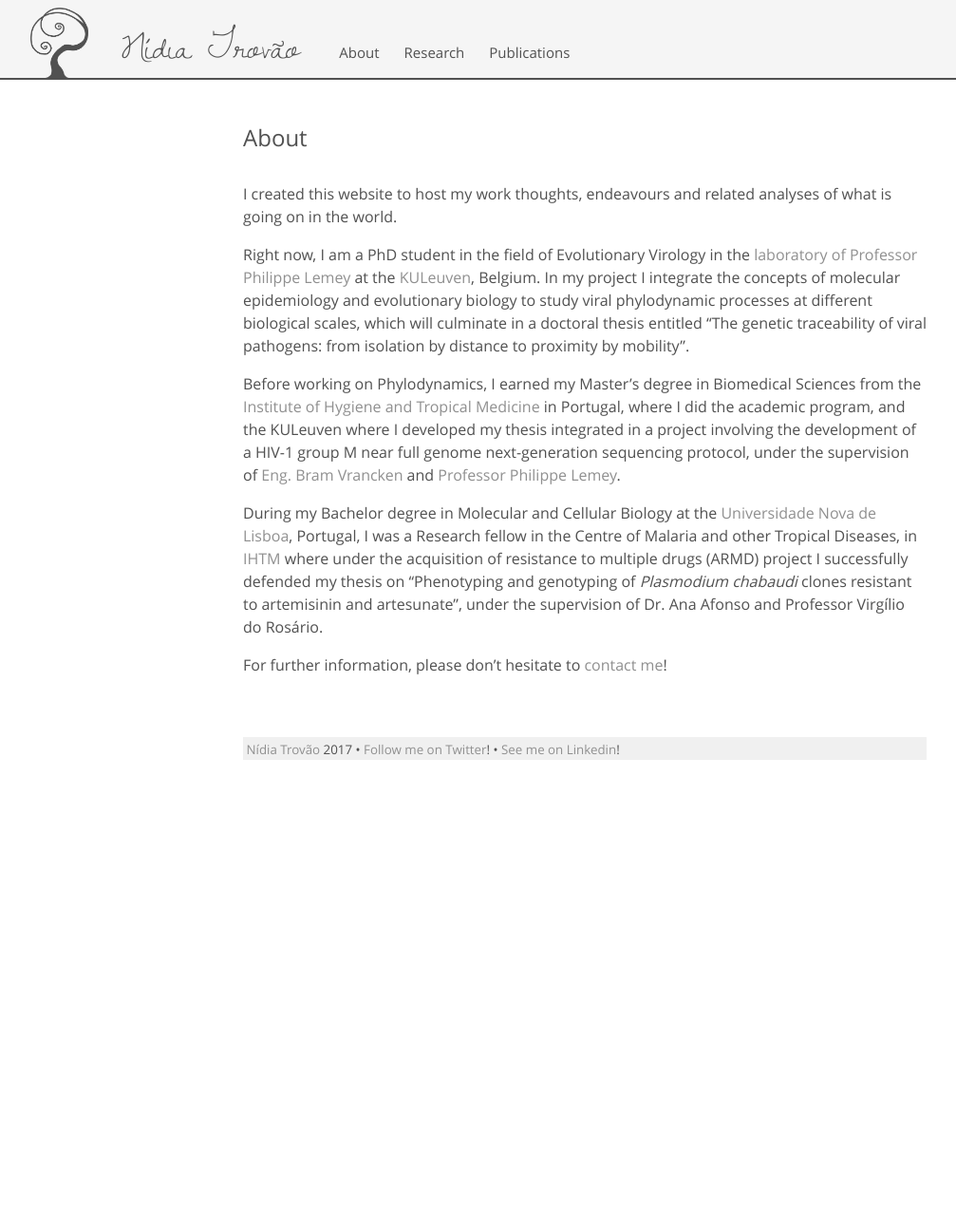
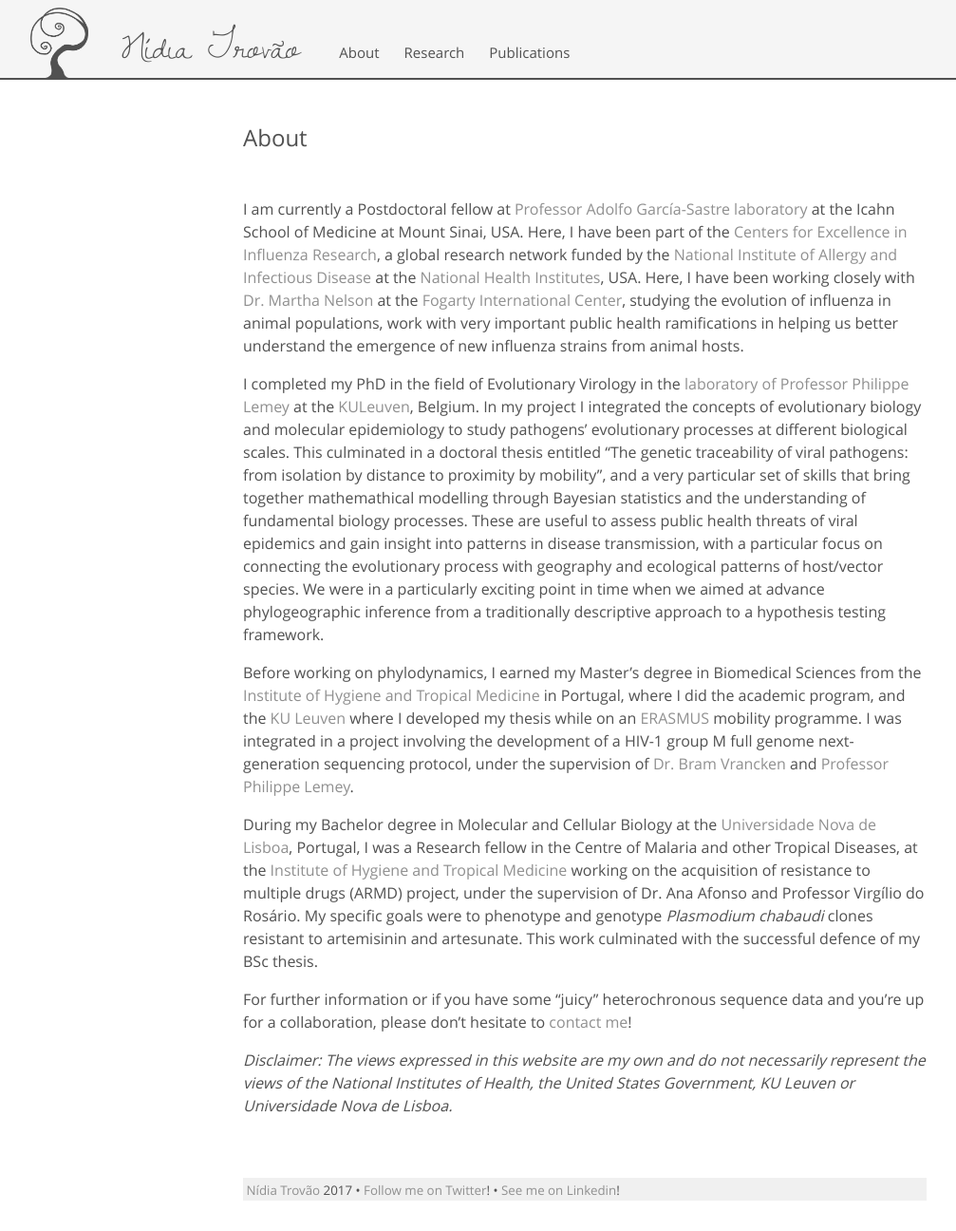
Before and after one commit to nidiatrovao/nidiatrovao.github.io, a Jekyll site: the page built from about.md, in a window 1280 px wide. Shown: the whole page at 95% size, without its empty margins (24-1031 px from the left). Built offline with Jekyll 4.4.1, drawn with Linux system fonts in a browser that asks for light colours; before the commit the page ends 900 px from its top, so only the background shows below that.

Commit message:
Update about.md
-update on postdoc

```diff
--- a/about.md
+++ b/about.md
@@ -3,12 +3,17 @@
 title: About
 ---
 <br>
-I created this website to host my work thoughts, endeavours and related analyses of what is going on in the world.
 
-Right now, I am a PhD student in the field of Evolutionary Virology in the [laboratory of Professor Philippe Lemey](http://rega.kuleuven.be/cev/ecv) at the [KULeuven](http://www.kuleuven.be/english), Belgium. In my project I integrate the concepts of molecular epidemiology and evolutionary biology to study viral phylodynamic processes at different biological scales, which will culminate in a doctoral thesis entitled "The genetic traceability of viral pathogens: from isolation by distance to proximity by mobility".
+I am currently a Postdoctoral fellow at [Professor Adolfo García-Sastre laboratory](http://labs.icahn.mssm.edu/garcia-sastre/) at the Icahn School of Medicine at Mount Sinai, USA. Here, I have been part of the [Centers for Excellence in Influenza Research](http://www.niaidceirs.org/), a global research network funded by the [National Institute of Allergy and Infectious Disease](https://www.niaid.nih.gov/) at the [National Health Institutes](https://www.nih.gov/), USA. Here, I have been working closely with [Dr. Martha Nelson](http://misms.net/staff/martha-nelson/) at the [Fogarty International Center](https://www.fic.nih.gov/Pages/Default.aspx), studying the evolution of influenza in animal populations, work with very important public health ramifications in helping us better understand the emergence of new influenza strains from animal hosts.
 
-Before working on Phylodynamics, I earned my Master's degree in Biomedical Sciences from the [Institute of Hygiene and Tropical Medicine](http://www.ihmt.unl.pt/) in Portugal, where I did the academic program, and the KULeuven where I developed my thesis integrated in a project involving the development of a HIV-1 group M near full genome next-generation sequencing protocol, under the supervision of [Eng. Bram Vrancken](https://rega.kuleuven.be/cev/ecv/lab-members/BramVrancken.html) and [Professor Philippe Lemey](https://rega.kuleuven.be/cev/ecv/lab-members/PhilippeLemey.html).
+I completed my PhD in the field of Evolutionary Virology in the [laboratory of Professor Philippe Lemey](http://rega.kuleuven.be/cev/ecv) at the [KULeuven](http://www.kuleuven.be/english), Belgium. In my project I integrated the concepts of evolutionary biology and molecular epidemiology to study pathogens' evolutionary processes at different biological scales. This culminated in a doctoral thesis entitled "The genetic traceability of viral pathogens: from isolation by distance to proximity by mobility", and a very particular set of skills that bring together mathemathical modelling through Bayesian statistics and the understanding of fundamental biology processes. These are useful to assess public health threats of viral epidemics and gain insight into patterns in disease transmission, with a particular focus on connecting the evolutionary process with geography and ecological patterns of host/vector species. We were in a particularly  exciting point in time when we aimed at advance phylogeographic inference from a traditionally descriptive approach to a hypothesis testing framework.
 
-During my Bachelor degree in Molecular and Cellular Biology at the [Universidade Nova de Lisboa](http://www.unl.pt/en/), Portugal, I was a Research fellow in the Centre of Malaria and other Tropical Diseases, in [IHTM](http://www.ihmt.unl.pt/) where under the acquisition of resistance to multiple drugs (ARMD) project I successfully defended my thesis on "Phenotyping and genotyping of <i>Plasmodium chabaudi</i> clones resistant to artemisinin and artesunate”, under the supervision of Dr. Ana Afonso and Professor Virgílio do Rosário.
+Before working on phylodynamics, I earned my Master's degree in Biomedical Sciences from the [Institute of Hygiene and Tropical Medicine](http://www.ihmt.unl.pt/) in Portugal, where I did the academic program, and the [KU Leuven](http://www.kuleuven.be/english) where I developed my thesis while on an [ERASMUS](https://ec.europa.eu/programmes/erasmus-plus/node_en) mobility programme. I was integrated in a project involving the development of a HIV-1 group M full genome next-generation sequencing protocol, under the supervision of [Dr. Bram Vrancken](https://rega.kuleuven.be/cev/ecv/lab-members/BramVrancken.html) and [Professor Philippe Lemey](https://rega.kuleuven.be/cev/ecv/lab-members/PhilippeLemey.html).
 
-For further information, please don’t hesitate to [contact me](https://www.google.com/recaptcha/mailhide/d?k=01RKQXgMiCn8dgvgHbVnzIPQ==&c=yAWm6xoNth1P87zR-8D3AIs1VdbTphSgX6CyOpHw4odFLGn6SO_x_4VJTao_19E0)!
+During my Bachelor degree in Molecular and Cellular Biology at the [Universidade Nova de Lisboa](http://www.unl.pt/en/), Portugal, I was a Research fellow in the Centre of Malaria and other Tropical Diseases, at the [Institute of Hygiene and Tropical Medicine](http://www.ihmt.unl.pt/) working on the acquisition of resistance to multiple drugs (ARMD) project, under the supervision of Dr. Ana Afonso and Professor Virgílio do Rosário. My specific goals were to phenotype and genotype <i>Plasmodium chabaudi</i> clones resistant to artemisinin and artesunate. This work culminated with the successful defence of my BSc thesis.
+
+
+For further information or if you have some "juicy" heterochronous sequence data and you’re up for a collaboration, please don’t hesitate to [contact me](https://www.google.com/recaptcha/mailhide/d?k=01RKQXgMiCn8dgvgHbVnzIPQ==&c=yAWm6xoNth1P87zR-8D3AIs1VdbTphSgX6CyOpHw4odFLGn6SO_x_4VJTao_19E0)!
+
+
+<i>Disclaimer: The views expressed in this website are my own and do not necessarily represent the views of the National Institutes of Health, the United States Government, KU Leuven or Universidade Nova de Lisboa.</i>
```
